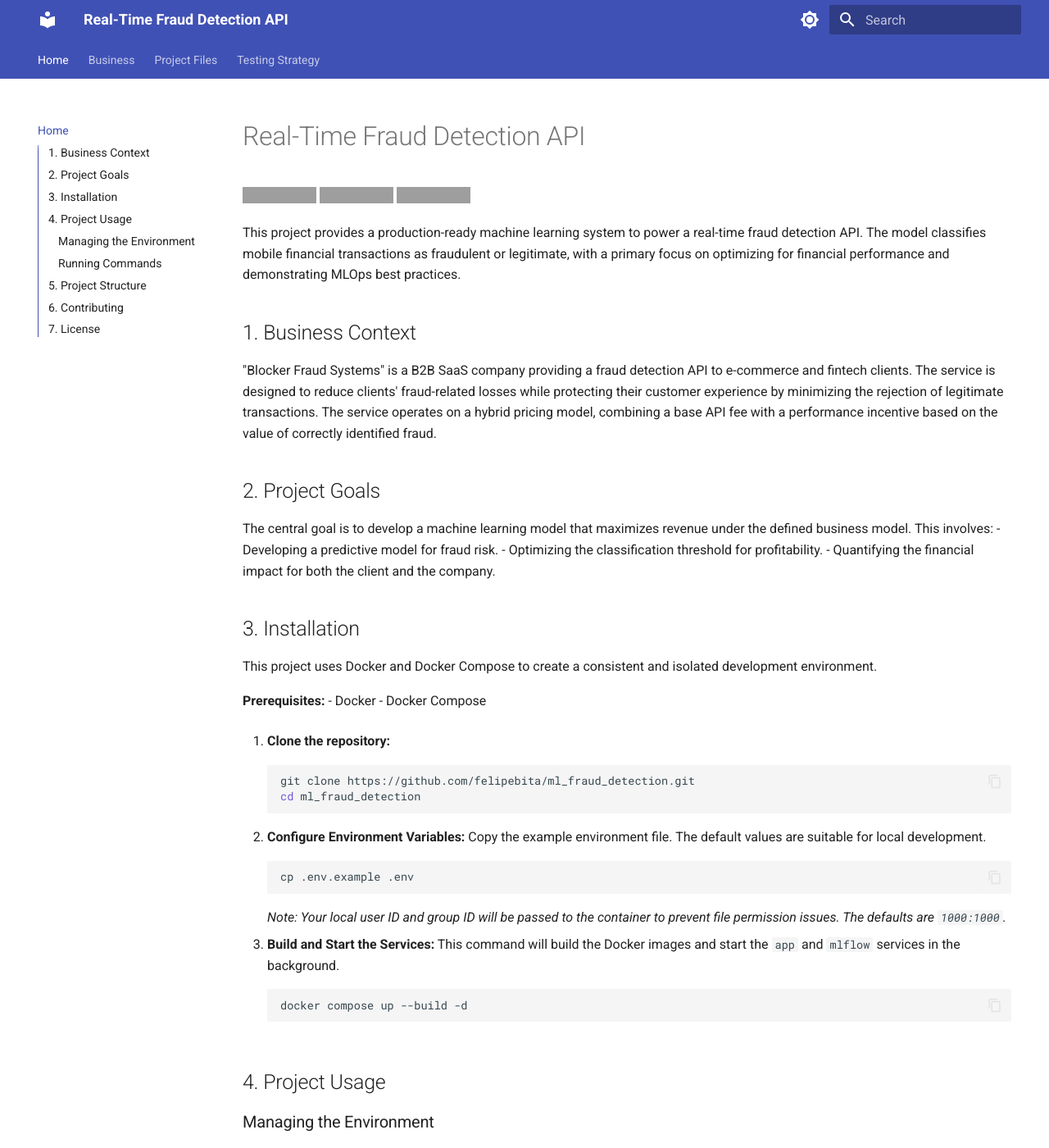
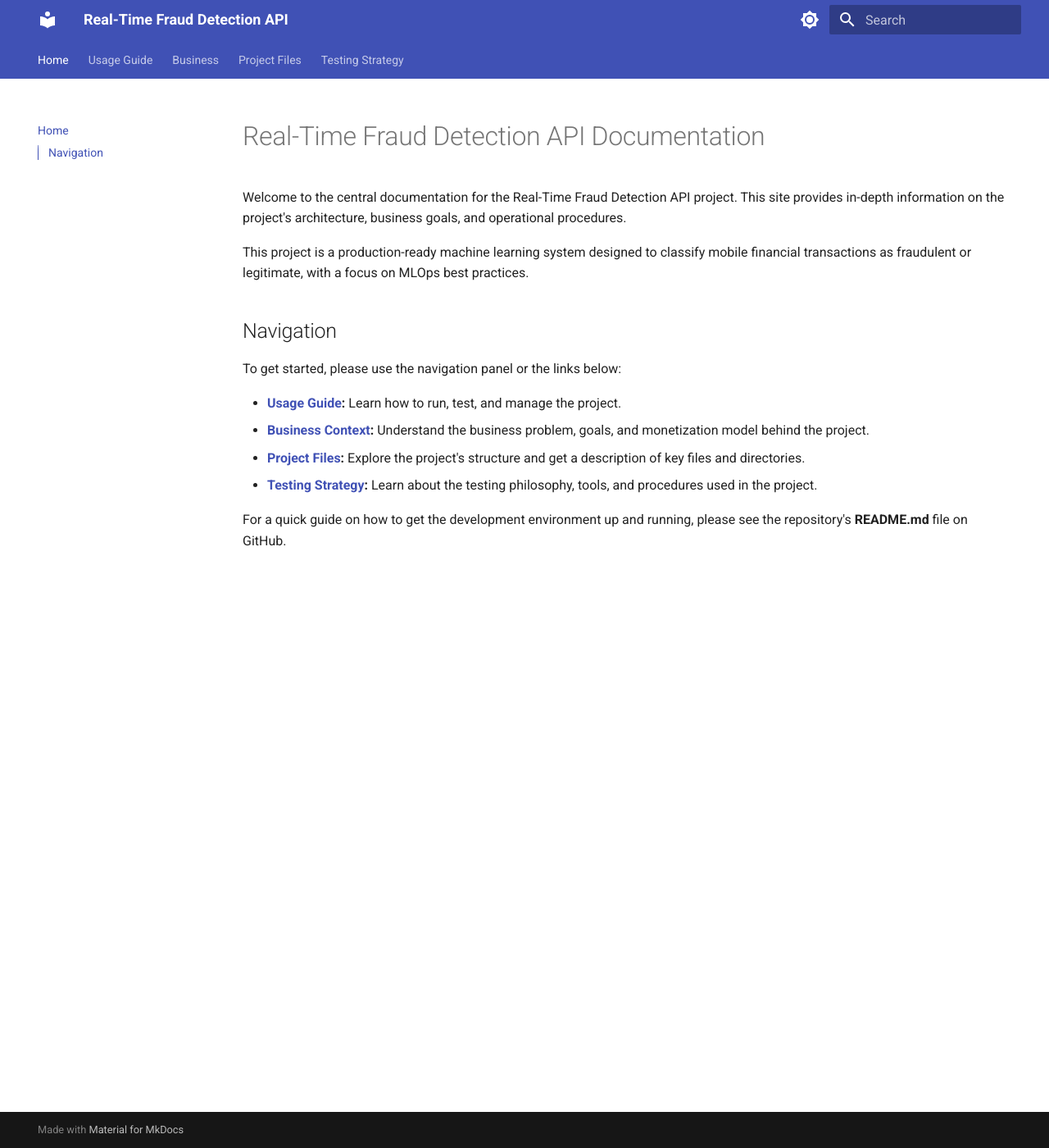
Before and after one commit to felipebita/ml_fraud_detection, an MkDocs documentation site: the page built from docs/index.md, in a window 1280 px wide and 1400 px high. Shown: the whole window at 82% size. Built offline with MkDocs 1.6.1 and Material for MkDocs 9.7.7, drawn with Linux system fonts in a browser that asks for light colours; some of the changed text lies outside the part shown; grey boxes are pictures that could not be loaded.

Commit message:
documentation update

````diff
--- a/docs/index.md
+++ b/docs/index.md
@@ -1,120 +1,16 @@
-# Real-Time Fraud Detection API
+# Real-Time Fraud Detection API Documentation
 
-[![CI/CD Status](https://github.com/felipebita/ml_fraud_detection/actions/workflows/ci.yml/badge.svg)](https://github.com/felipebita/ml_fraud_detection/actions/workflows/ci.yml)
-[![codecov](https://codecov.io/gh/felipebita/ml_fraud_detection/branch/main/graph/badge.svg)](https://codecov.io/gh/felipebita/ml_fraud_detection)
-[![License: MIT](https://img.shields.io/badge/License-MIT-yellow.svg)](https://opensource.org/licenses/MIT)
+Welcome to the central documentation for the Real-Time Fraud Detection API project. This site provides in-depth information on the project's architecture, business goals, and operational procedures.
 
-This project provides a production-ready machine learning system to power a real-time fraud detection API. The model classifies mobile financial transactions as fraudulent or legitimate, with a primary focus on optimizing for financial performance and demonstrating MLOps best practices.
+This project is a production-ready machine learning system designed to classify mobile financial transactions as fraudulent or legitimate, with a focus on MLOps best practices.
 
-## 1. Business Context
+## Navigation
 
-"Blocker Fraud Systems" is a B2B SaaS company providing a fraud detection API to e-commerce and fintech clients. The service is designed to reduce clients' fraud-related losses while protecting their customer experience by minimizing the rejection of legitimate transactions. The service operates on a hybrid pricing model, combining a base API fee with a performance incentive based on the value of correctly identified fraud.
+To get started, please use the navigation panel or the links below:
 
-## 2. Project Goals
+-   **[Usage Guide](./usage.md):** Learn how to run, test, and manage the project.
+-   **[Business Context](./business.md):** Understand the business problem, goals, and monetization model behind the project.
+-   **[Project Files](./project_files.md):** Explore the project's structure and get a description of key files and directories.
+-   **[Testing Strategy](./testing.md):** Learn about the testing philosophy, tools, and procedures used in the project.
 
-The central goal is to develop a machine learning model that maximizes revenue under the defined business model. This involves:
-- Developing a predictive model for fraud risk.
-- Optimizing the classification threshold for profitability.
-- Quantifying the financial impact for both the client and the company.
-
-## 3. Installation
-
-This project uses Docker and Docker Compose to create a consistent and isolated development environment.
-
-**Prerequisites:**
-- Docker
-- Docker Compose
-
-1.  **Clone the repository:**
-    ```bash
-    git clone https://github.com/felipebita/ml_fraud_detection.git
-    cd ml_fraud_detection
-    ```
-
-2.  **Configure Environment Variables:**
-    Copy the example environment file. The default values are suitable for local development.
-    ```bash
-    cp .env.example .env
-    ```
-    *Note: Your local user ID and group ID will be passed to the container to prevent file permission issues. The defaults are `1000:1000`.*
-
-3.  **Build and Start the Services:**
-    This command will build the Docker images and start the `app` and `mlflow` services in the background.
-    ```bash
-    docker compose up --build -d
-    ```
-
-## 4. Project Usage
-
-### Managing the Environment
-
--   **Starting the environment:** After the initial build, you can start all services in the background with:
-    ```bash
-    docker compose up -d
-    ```
-
--   **Stopping the environment:** To stop and remove the containers for a clean shutdown, use:
-    ```bash
-    docker compose down
-    ```
-
--   **Checking logs:** To view the real-time logs from all running services, you can use:
-    ```bash
-    docker compose logs -f
-    ```
-
-### Running Commands
-
-All development commands should be run inside the `app` container to ensure consistency. This is done by prefixing your commands with `docker compose exec app`.
-
-This project uses a `Makefile` to simplify common commands.
-
--   **Run all tests:**
-    ```bash
-    docker compose exec app make test
-    ```
--   **Format and lint the code:**
-    ```bash
-    docker compose exec app make format
-    docker compose exec app make lint
-    ```
--   **Run the data pipeline:**
-    ```bash
-    docker compose exec app make data
-    ```
--   **Access the MLflow UI:**
-    The MLflow UI is available at [http://localhost:5000](http://localhost:5000) in your browser.
-
-For a full list of commands, run `docker compose exec app make help`.
-
-## 5. Project Structure
-
-The repository is organized to support a scalable, production-focused MLOps workflow.
-
-```
-├── configs/            # Configuration files (logging, parameters).
-├── data/               # Raw, processed, and feature data.
-├── docs/               # High-level documentation (testing strategy, architecture).
-├── models/             # Serialized models and artifacts.
-├── notebooks/          # Jupyter notebooks for EDA and analysis.
-├── scripts/            # Standalone scripts for tasks like starting services.
-├── src/                # Main source code for the project.
-│   ├── data/           # Data loading, validation, and processing.
-│   ├── features/       # Feature engineering and transformation.
-│   ├── models/         # Model training and prediction logic.
-│   └── utils/          # Utility functions (logging, config management).
-├── tests/              # Unit and integration tests.
-├── .github/            # CI/CD workflows.
-├── Makefile            # Command shortcuts for development tasks.
-├── mkdocs.yml          # Configuration for the documentation site.
-├── pyproject.toml      # Project metadata and dependencies.
-└── README.md           # This file.
-```
-
-## 6. Contributing
-
-Contributions are welcome! Please see `CONTRIBUTING.md` for details on how to submit a pull request.
-
-## 7. License
-
-This project is licensed under the MIT License. See the `LICENSE` file for details.
+For a quick guide on how to get the development environment up and running, please see the repository's **README.md** file on GitHub.
--- a/mkdocs.yml
+++ b/mkdocs.yml
@@ -3,9 +3,10 @@
 
 nav:
   - 'Home': 'index.md'
+  - 'Usage Guide': 'usage.md'
   - 'Business': 'business.md'
   - 'Project Files': 'project_files.md'
-  - 'Testing Strategy': 'TESTING.md'
+  - 'Testing Strategy': 'testing.md'
 
 theme:
   name: material
````
Also changed, not shown: ASSISTANT.md (added, +40 -0 lines), README.md (+40 -60 lines), docs/assistant_start.md (deleted, +0 -3 lines), docs/business.md (+0 -3 lines), docs/project_files.md (+1 -1 lines), docs/usage.md (added, +94 -0 lines), docs/testing.md (renamed from docs/TESTING.md), project_development/FEATURE_ENGINEERING_PLAN.md (renamed from docs/FEATURE_ENGINEERING_PLAN.md), project_development/LAST_SESSION.md (renamed from docs/LAST_SESSION.md), project_development/PROJECT_PLAN.md (renamed from docs/PROJECT_PLAN.md), 1 other file.
